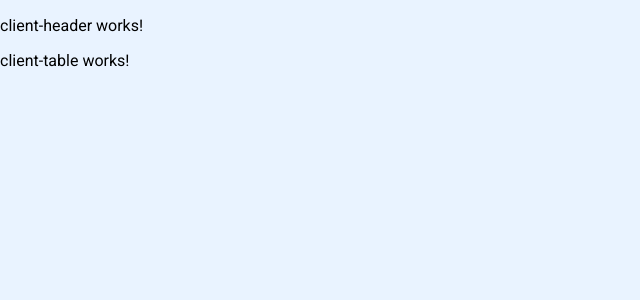
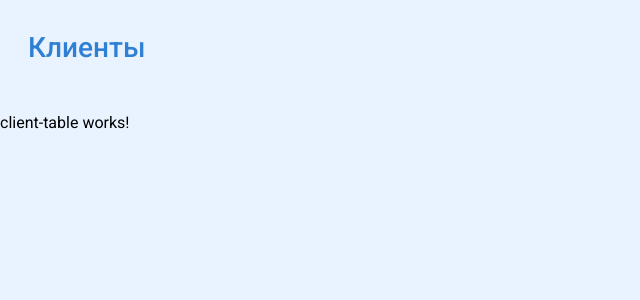
Before and after one commit to aleksandrWeb132/taskUserTable, an Angular app: page / in a window 1280 px wide. Shown: the top 300 px of the page, without its empty margins (0-640 px from the left). Built offline with nearby package versions, Linux system fonts and the light colour scheme.

Commit message:
Добавил разметку заголовка и настроил стили

```diff
--- a/src/app/client-header/client-header.component.html
+++ b/src/app/client-header/client-header.component.html
@@ -1 +1,5 @@
-<p>client-header works!</p>
+<div class="container">
+  <header class="clients__header">
+    <h1 class="clients__title">Клиенты</h1>
+  </header>
+</div>
--- a/src/app/client-header/client-header.component.scss
+++ b/src/app/client-header/client-header.component.scss
@@ -0,0 +1,11 @@
+.clients__header {
+  padding: 15px 12px 17px 12px;
+
+  .clients__title {
+    margin: 0;
+    font-size: 28px;
+    font-weight: 500;
+    line-height: 33px;
+    color: #2F7FD5;
+  }
+}
```
